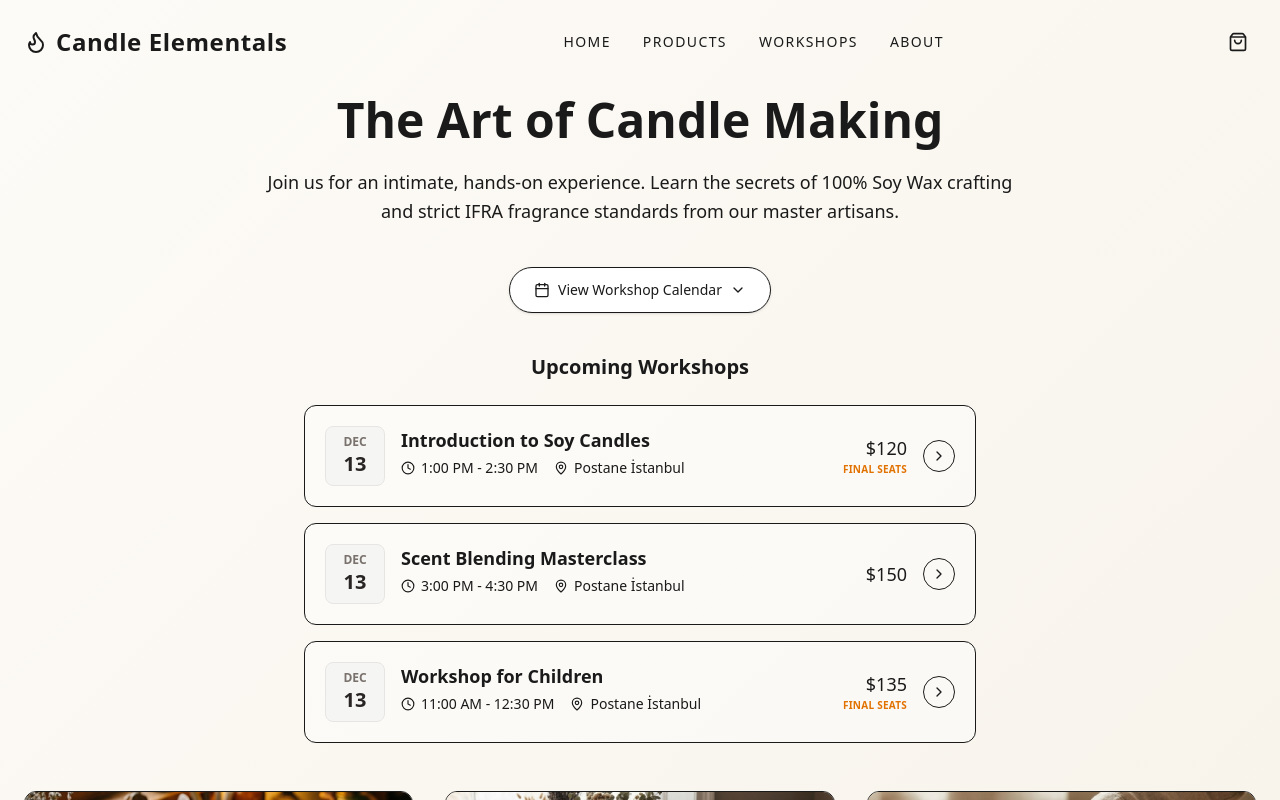
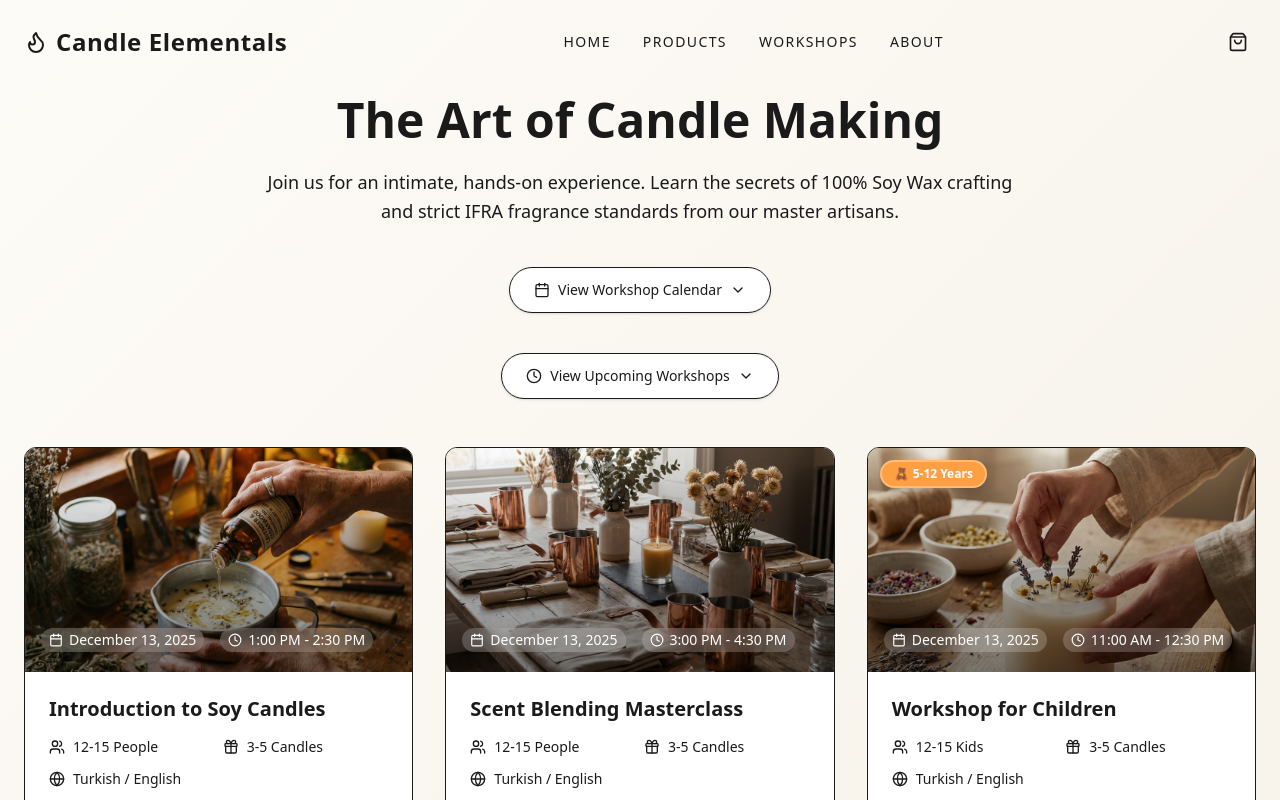
Before and after one commit to firkankurt-ds/candle-elementals, a Next.js app: page /workshops in a window 1280 px wide. Shown: the top 800 px of the page. Built offline with nearby package versions, Linux system fonts and the light colour scheme.

Commit message:
feat: Make upcoming workshops list collapsible for cleaner UI

```diff
--- a/app/workshops/page.tsx
+++ b/app/workshops/page.tsx
@@ -12,6 +12,7 @@ import { cn } from "@/lib/utils";
 export default function WorkshopsPage() {
     const [selectedDate, setSelectedDate] = useState<Date | null>(null);
     const [isCalendarOpen, setIsCalendarOpen] = useState(false);
+    const [isListOpen, setIsListOpen] = useState(false);
 
     // Get unique dates for the calendar
     const workshopDates = workshops.map(w => new Date(w.date));
@@ -106,14 +107,31 @@ export default function WorkshopsPage() {
                     </AnimatePresence>
                 </div>
 
-                {/* Premium Upcoming List */}
+                {/* Collapsible Upcoming List */}
+                <div className="mb-12 flex flex-col items-center">
+                    <button
+                        onClick={() => setIsListOpen(!isListOpen)}
+                        className="flex items-center gap-2 px-6 py-3 bg-white border border-border/60 shadow-sm rounded-full text-sm font-medium hover:bg-secondary/20 transition-all duration-300 group"
+                    >
+                        <Clock className="w-4 h-4 text-primary" />
+                        <span>{selectedDate ? `Availability: ${selectedDate.toLocaleDateString()}` : "View Upcoming Workshops"}</span>
+                        {isListOpen ? (
+                            <ChevronUp className="w-4 h-4 text-muted-foreground group-hover:text-primary transition-colors" />
+                        ) : (
+                            <ChevronDown className="w-4 h-4 text-muted-foreground group-hover:text-primary transition-colors" />
+                        )}
+                    </button>
+
+                    <AnimatePresence>
+                        {isListOpen && (
+                            <motion.div
+                                initial={{ height: 0, opacity: 0, y: -10 }}
+                                animate={{ height: "auto", opacity: 1, y: 0 }}
+                                exit={{ height: 0, opacity: 0, y: -10 }}
+                                transition={{ duration: 0.3, ease: "easeInOut" }}
+                                className="overflow-hidden w-full max-w-2xl mt-6 z-20 relative"
+                            >
                                 <div className="max-w-2xl mx-auto text-left">
-                    <h3 className="font-serif font-bold text-xl mb-6 text-center text-primary/90 flex items-center justify-center gap-2">
-                        <span className="h-px w-8 bg-border"></span>
-                        {selectedDate ? `Availability from ${selectedDate.toLocaleDateString()}` : "Upcoming Workshops"}
-                        <span className="h-px w-8 bg-border"></span>
-                    </h3>
-
                                     <div className="grid gap-4">
                                         {displayedWorkshops.length > 0 ? (
                                             displayedWorkshops.map((w, i) => {
@@ -173,6 +191,10 @@ export default function WorkshopsPage() {
                                         )}
                                     </div>
                                 </div>
+                            </motion.div>
+                        )}
+                    </AnimatePresence>
+                </div>
             </div>
 
             <div className="grid grid-cols-1 md:grid-cols-2 lg:grid-cols-3 gap-8 mb-24">
```
Lines whose indentation alone changed are shown as unchanged.
